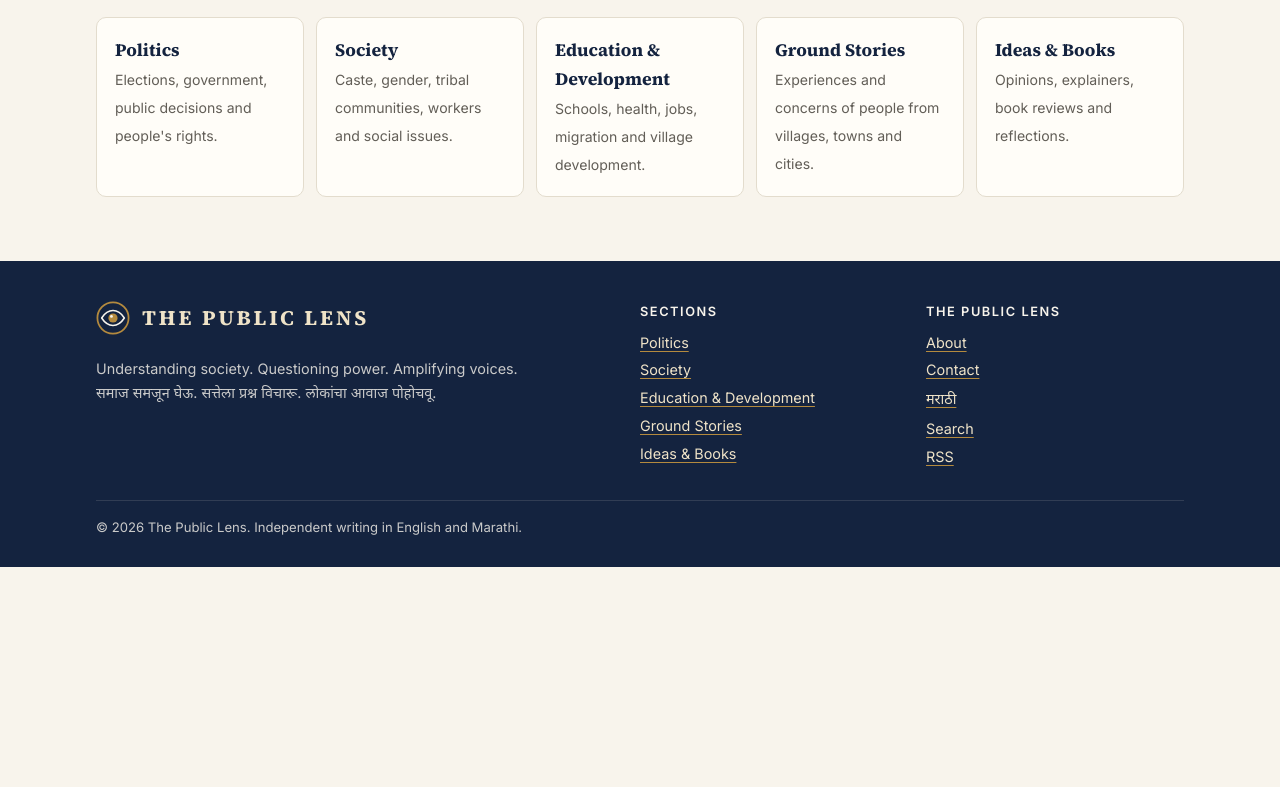
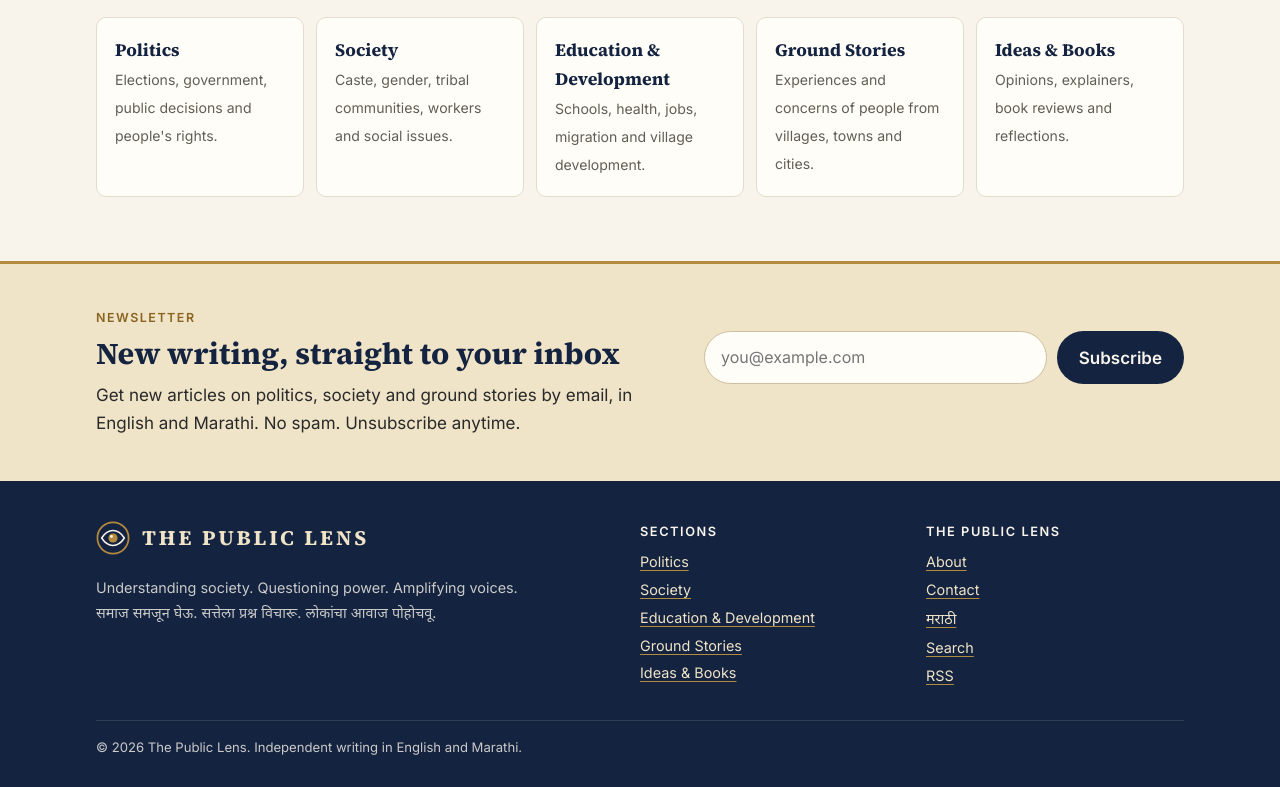
Before and after one commit to dev348/the-public-lens, an Astro site: page / in a window 1280 px wide. Shown: the part 1791-2578 px from the top of the page. Before the commit the page ends 2358 px from the top, so only its background shows below. Built offline with nearby package versions, Linux system fonts and the light colour scheme; Astro itself is replaced by a stand-in of ours.

Commit message:
Add newsletter signup above the footer
Bilingual signup band on every page. Posts to a configurable newsletter
service (Buttondown by default); shows 'launching soon' until configured.

Co-Authored-By: Claude Opus 5.5 <noreply@anthropic.com>

```diff
--- /dev/null
+++ b/src/components/Newsletter.astro
@@ -0,0 +1,157 @@
+---
+import { SITE } from '../lib/site';
+
+interface Props { lang?: 'en' | 'mr' }
+const { lang = 'en' } = Astro.props;
+const mr = lang === 'mr';
+const { action, emailField } = SITE.newsletter;
+
+const t = mr
+  ? {
+      kicker: 'वृत्तपत्र',
+      title: 'नवीन लेख थेट तुमच्या इनबॉक्समध्ये',
+      body: 'राजकारण, समाज आणि लोकांच्या गोष्टींवरील नवीन लेख ईमेलद्वारे मिळवा. स्पॅम नाही, कधीही सदस्यत्व रद्द करा.',
+      label: 'तुमचा ईमेल',
+      placeholder: 'तुमचा ईमेल पत्ता',
+      button: 'सदस्य व्हा',
+      thanks: 'धन्यवाद! तुमचे सदस्यत्व पक्के करण्यासाठी तुमचा ईमेल तपासा.',
+      soon: 'वृत्तपत्र लवकरच सुरू होत आहे.',
+    }
+  : {
+      kicker: 'Newsletter',
+      title: 'New writing, straight to your inbox',
+      body: 'Get new articles on politics, society and ground stories by email, in English and Marathi. No spam. Unsubscribe anytime.',
+      label: 'Your email',
+      placeholder: 'you@example.com',
+      button: 'Subscribe',
+      thanks: 'Thank you! Please check your email to confirm your subscription.',
+      soon: 'The newsletter is launching soon.',
+    };
+---
+<section class="newsletter" aria-labelledby="newsletter-title" data-pagefind-ignore>
+  <div class="wrap newsletter-inner">
+    <div class="newsletter-copy">
+      <div class="newsletter-kicker">{t.kicker}</div>
+      <h2 id="newsletter-title">{t.title}</h2>
+      <p>{t.body}</p>
+    </div>
+    <form
+      class="newsletter-form"
+      action={action || undefined}
+      method="post"
+      target="_blank"
+      data-newsletter
+      data-configured={action ? 'yes' : 'no'}
+      data-thanks={t.thanks}
+      data-soon={t.soon}
+    >
+      <label class="visually-hidden" for="newsletter-email">{t.label}</label>
+      <input
+        id="newsletter-email"
+        type="email"
+        name={emailField}
+        required
+        autocomplete="email"
+        inputmode="email"
+        placeholder={t.placeholder}
+      />
+      <input type="hidden" name="tag" value={mr ? 'marathi' : 'english'} />
+      <button type="submit">{t.button}</button>
+      <p class="newsletter-status" role="status" aria-live="polite"></p>
+    </form>
+  </div>
+</section>
+
+<script>
+  document.querySelectorAll<HTMLFormElement>('[data-newsletter]').forEach((form) => {
+    const status = form.querySelector<HTMLElement>('.newsletter-status')!;
+    form.addEventListener('submit', (e) => {
+      if (form.dataset.configured !== 'yes') {
+        e.preventDefault();
+        status.textContent = form.dataset.soon ?? '';
+        return;
+      }
+      // The service opens its confirmation page in a new tab; show a note here too.
+      setTimeout(() => {
+        status.textContent = form.dataset.thanks ?? '';
+        form.reset();
+      }, 50);
+    });
+  });
+</script>
+
+<style>
+  .newsletter {
+    background: var(--gold-soft);
+    border-top: 3px solid var(--gold);
+    padding: 44px 0;
+  }
+  .newsletter-inner {
+    display: grid;
+    grid-template-columns: 1.2fr 1fr;
+    gap: 32px;
+    align-items: center;
+  }
+  .newsletter-kicker {
+    color: var(--gold-text);
+    font-weight: 600;
+    font-size: 0.78rem;
+    letter-spacing: 0.12em;
+    text-transform: uppercase;
+  }
+  .newsletter h2 {
+    font-family: var(--serif);
+    color: var(--navy);
+    font-size: clamp(1.4rem, 3vw, 1.9rem);
+    line-height: 1.25;
+    margin: 6px 0 8px;
+  }
+  .newsletter p {
+    margin: 0;
+    color: var(--charcoal);
+    max-width: 52ch;
+  }
+  .newsletter-form {
+    display: flex;
+    flex-wrap: wrap;
+    gap: 10px;
+  }
+  .newsletter-form input[type='email'] {
+    flex: 1 1 220px;
+    min-width: 0;
+    padding: 12px 16px;
+    font: inherit;
+    font-size: 1rem;
+    border: 1px solid #cdbf9f;
+    border-radius: 999px;
+    background: var(--paper);
+    color: var(--charcoal);
+  }
+  .newsletter-form input[type='email']:focus {
+    outline: 2px solid var(--navy);
+    outline-offset: 1px;
+  }
+  .newsletter-form button {
+    flex: none;
+    padding: 12px 22px;
+    border: 0;
+    border-radius: 999px;
+    background: var(--navy);
+    color: var(--ivory);
+    font: inherit;
+    font-weight: 600;
+    cursor: pointer;
+  }
+  .newsletter-form button:hover { background: var(--navy-2); }
+  .newsletter-status {
+    flex-basis: 100%;
+    font-size: 0.92rem;
+    color: var(--navy);
+    min-height: 1.4em;
+  }
+  @media (max-width: 760px) {
+    .newsletter { padding: 36px 0; }
+    .newsletter-inner { grid-template-columns: 1fr; gap: 20px; }
+    .newsletter-form button { flex: 1 1 100%; }
+  }
+</style>
--- a/src/layouts/Base.astro
+++ b/src/layouts/Base.astro
@@ -1,6 +1,7 @@
 ---
 import '../styles/global.css';
 import Logo from '../components/Logo.astro';
+import Newsletter from '../components/Newsletter.astro';
 import { SITE, CATEGORIES, CATEGORY_SLUGS, url } from '../lib/site';
 
 interface Props {
@@ -113,6 +114,8 @@ const toggleHref = altLangHref ?? (mr ? '/' : '/mr/');
       <slot />
     </main>
 
+    <Newsletter lang={lang} />
+
     <footer class="footer">
       <div class="wrap">
         <div class="footer-grid">
--- a/src/lib/site.ts
+++ b/src/lib/site.ts
@@ -7,6 +7,17 @@ export const SITE = {
   // TODO: replace with the real contact email and social links.
   email: 'hello@example.com',
   social: [] as { label: string; url: string }[],
+  /**
+   * Newsletter signup. The form posts straight to the newsletter service.
+   * Buttondown (free up to 100 subscribers): set `action` to
+   *   https://buttondown.com/api/emails/embed-subscribe/<your-username>
+   * Mailchimp: paste the form "action" URL from its embedded-form code and set emailField to "EMAIL".
+   * Leave `action` empty until an account exists; the form then shows "coming soon".
+   */
+  newsletter: {
+    action: '',
+    emailField: 'email',
+  },
 };
 
 export const CATEGORY_SLUGS = [
```
Also changed, not shown: README.md.
